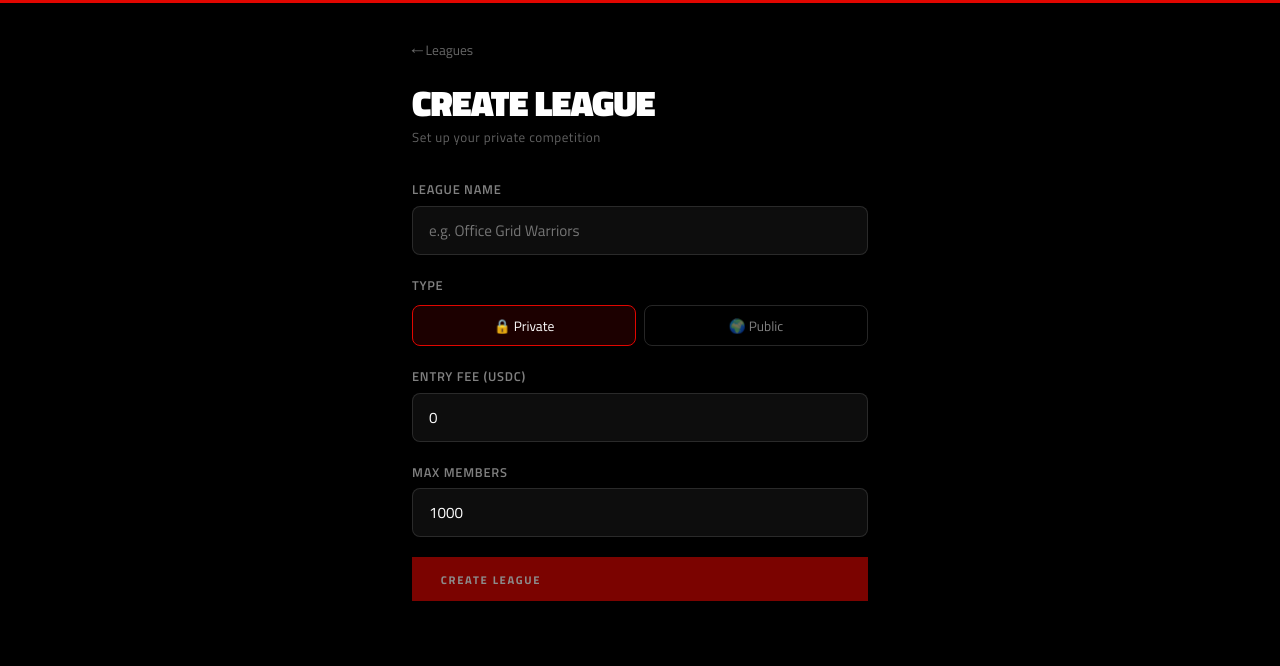
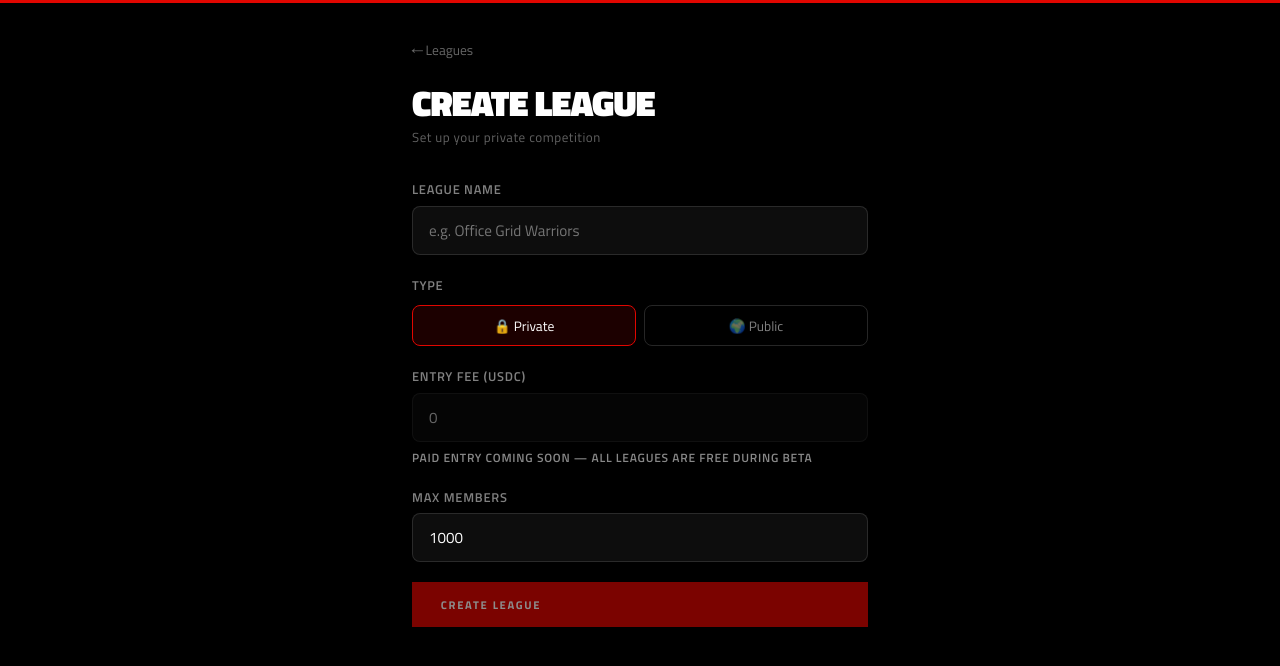
Before and after one commit to ps2802/F1-predictive-game, a Next.js app: page /leagues/create in a window 1280 px wide. Shown: the top 666 px of the page. Built offline with nearby package versions, Linux system fonts and the light colour scheme.

Commit message:
fix: disable entry fee field with coming-soon label during beta
Field is locked to 0 and clearly labelled 'free during beta' so it
does not imply real USDC payment is live.

https://claude.ai/code/session_01AroudcQTwx8Vs54gENU64R

```diff
--- a/app/leagues/create/page.tsx
+++ b/app/leagues/create/page.tsx
@@ -87,12 +87,13 @@ export default function CreateLeaguePage() {
             <input
               className="auth-input"
               type="number"
-              min="0"
-              step="0.01"
-              placeholder="0 for free"
-              value={entryFee}
-              onChange={(e) => setEntryFee(e.target.value)}
+              value="0"
+              disabled
+              style={{ opacity: 0.4, cursor: "not-allowed" }}
             />
+            <span style={{ fontSize: "0.75rem", color: "var(--gl-muted, #888)" }}>
+              Paid entry coming soon — all leagues are free during beta
+            </span>
           </label>
 
           <label className="auth-label">
@@ -107,12 +108,6 @@ export default function CreateLeaguePage() {
             />
           </label>
 
-          {parseFloat(entryFee) > 0 && (
-            <div className="league-fee-note">
-              ⚡ Payout is skill-weighted: higher score = larger share of the prize pool.
-            </div>
-          )}
-
           {error && <p className="predict-error">{error}</p>}
 
           <button type="submit" className="gla-predict-submit" disabled={loading || !name.trim()}>
```
